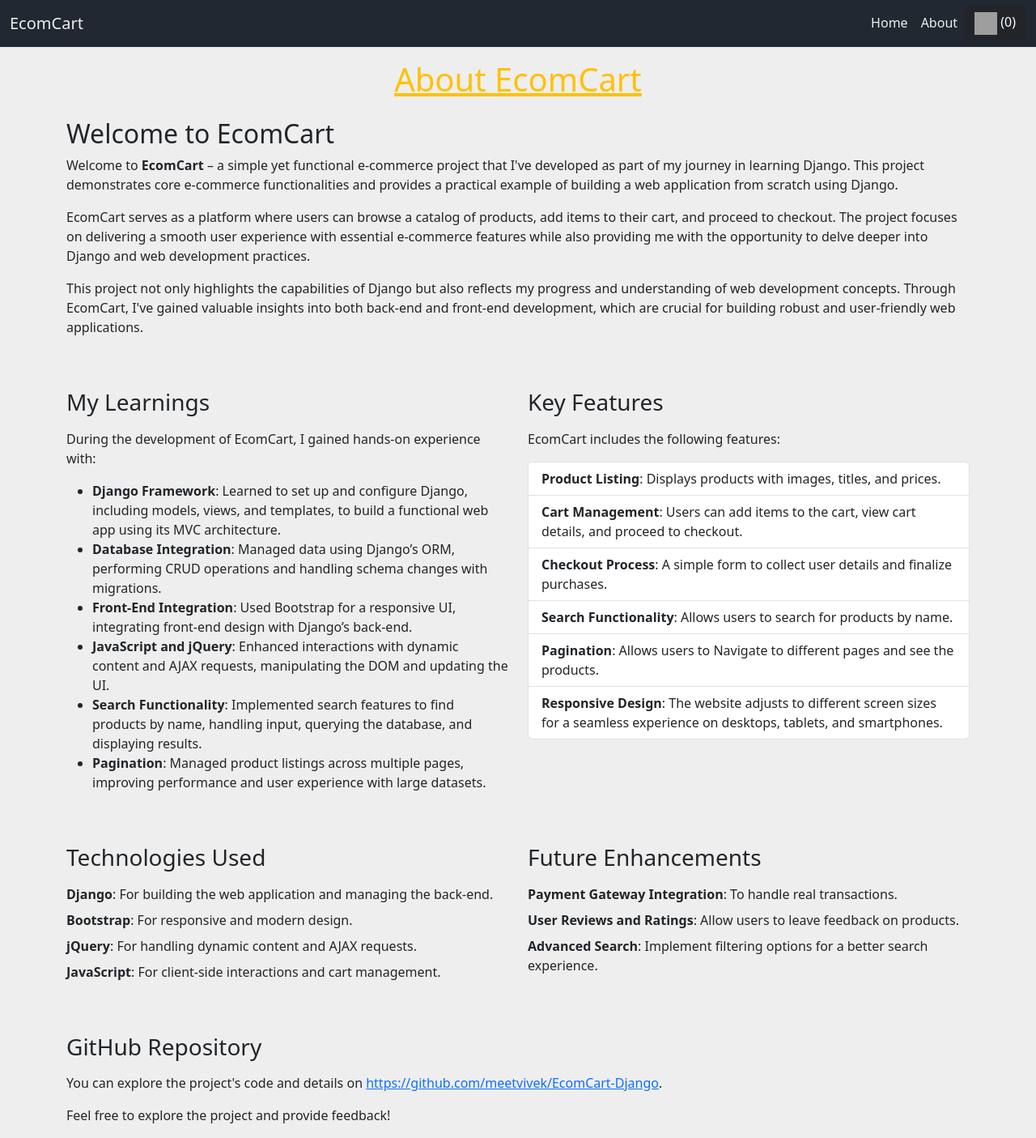
After one commit to meetvivek/EcomCart-Django, a Django app: page /about/ in a window 1280 px wide. The commit adds this page. Shown: the whole page at 81% size. Run offline with Django 5.2, Linux system fonts and the light colour scheme; some libraries are stand-ins or nearby versions; grey boxes are pictures that could not be loaded.

Commit message:
Added the about page

```diff
--- a/ecomcart/urls.py
+++ b/ecomcart/urls.py
@@ -23,4 +23,5 @@
     path('', views.index, name="index"),
     path('<int:id>/', views.detail, name="detail"),
     path('checkout/', views.checkout, name="checkout"),
+    path('about/', views.about, name="about"),
 ]
--- /dev/null
+++ b/shop/templates/shop/about.html
@@ -0,0 +1,77 @@
+{% extends 'shop/index.html' %}
+
+{% block body %}
+<div class="container mt-3">
+    <h1 class="mb-4 text-center text-warning "> <u>About EcomCart </u> </h1>
+    <div class="row mb-5">
+        <h2>Welcome to EcomCart</h2>
+        <p>Welcome to <strong>EcomCart</strong> – a simple yet functional e-commerce project that I've developed as part of my journey in learning Django. This project demonstrates core e-commerce functionalities and provides a practical example of building a web application from scratch using Django.</p>
+        <p>EcomCart serves as a platform where users can browse a catalog of products, add items to their cart, and proceed to checkout. The project focuses on delivering a smooth user experience with essential e-commerce features while also providing me with the opportunity to delve deeper into Django and web development practices.</p>
+        <p>This project not only highlights the capabilities of Django but also reflects my progress and understanding of web development concepts. Through EcomCart, I've gained valuable insights into both back-end and front-end development, which are crucial for building robust and user-friendly web applications.</p>
+    </div>
+    <div class="row mb-5">
+        <div class="col-md-6">
+            <section>
+                <h2 class="h3 mb-3">My Learnings</h2>
+                <p>During the development of EcomCart, I gained hands-on experience with:</p>
+                <ul>
+                    <li><strong>Django Framework</strong>: Learned to set up and configure Django, including models, views, and templates, to build a functional web app using its MVC architecture.</li>
+                    <li><strong>Database Integration</strong>: Managed data using Django’s ORM, performing CRUD operations and handling schema changes with migrations.</li>
+
+                    <li><strong>Front-End Integration</strong>: Used Bootstrap for a responsive UI, integrating front-end design with Django’s back-end.</li>
+                    <li><strong>JavaScript and jQuery</strong>: Enhanced interactions with dynamic content and AJAX requests, manipulating the DOM and updating the UI.</li>
+                    <li><strong>Search Functionality</strong>: Implemented search features to find products by name, handling input, querying the database, and displaying results.</li>
+                    <li><strong>Pagination</strong>: Managed product listings across multiple pages, improving performance and user experience with large datasets.</li>
+                </ul>
+            </section>
+        </div>
+        <div class="col-md-6">
+            <section>
+                <h2 class="h3 mb-3">Key Features</h2>
+                <p>EcomCart includes the following features:</p>
+                <ul class="list-group">
+                    <li class="list-group-item"><strong>Product Listing</strong>: Displays products with images, titles, and prices.</li>
+                    <li class="list-group-item"><strong>Cart Management</strong>: Users can add items to the cart, view cart details, and proceed to checkout.</li>
+                    <li class="list-group-item"><strong>Checkout Process</strong>: A simple form to collect user details and finalize purchases.</li>
+                    <li class="list-group-item"><strong>Search Functionality</strong>: Allows users to search for products by name.</li>
+                    <li class="list-group-item"><strong>Pagination</strong>: Allows users to Navigate to different pages and see the products.</li>
+                    <li class="list-group-item"><strong>Responsive Design</strong>: The website adjusts to different screen sizes for a seamless experience on desktops, tablets, and smartphones.</li>
+                </ul>
+            </section>
+        </div>
+    </div>
+
+    <div class="row mb-5">
+
+        <div class="col-md-6">
+            <section>
+                <h2 class="h3 mb-3">Technologies Used</h2>
+                <ul class="list-unstyled">
+                    <li class="mb-2"><i class="bi bi-gear"></i> <strong>Django</strong>: For building the web application and managing the back-end.</li>
+                    <li class="mb-2"><i class="bi bi-bootstrap"></i> <strong>Bootstrap</strong>: For responsive and modern design.</li>
+                    <li class="mb-2"><i class="bi bi-javascript"></i> <strong>jQuery</strong>: For handling dynamic content and AJAX requests.</li>
+                    <li class="mb-2"><i class="bi bi-code-slash"></i> <strong>JavaScript</strong>: For client-side interactions and cart management.</li>
+                </ul>
+            </section>
+        </div>
+        <div class="col-md-6">
+            <section>
+                <h2 class="h3 mb-3">Future Enhancements</h2>
+                <ul class="list-unstyled">
+                    <li class="mb-2"><i class="bi bi-arrow-right-circle"></i> <strong>Payment Gateway Integration</strong>: To handle real transactions.</li>
+                    <li class="mb-2"><i class="bi bi-arrow-right-circle"></i> <strong>User Reviews and Ratings</strong>: Allow users to leave feedback on products.</li>
+                    <li class="mb-2"><i class="bi bi-arrow-right-circle"></i> <strong>Advanced Search</strong>: Implement filtering options for a better search experience.</li>
+                </ul>
+            </section>
+        </div>
+    </div>
+    <div >
+        <h2 class="h3 mb-3">GitHub Repository</h2>
+        <p>You can explore the project's code and details on <a href="https://github.com/meetvivek/EcomCart-Django" target="_blank">https://github.com/meetvivek/EcomCart-Django</a>.</p>
+        <p>Feel free to explore the project and provide feedback!</p>
+
+    </div>
+</div>
+
+<script src="https://cdn.jsdelivr.net/npm/bootstrap@5.3.3/dist/js/bootstrap.bundle.min.js" integrity="sha384-YvpcrYf0tY3lHB60NNkmXc5s9fDVZLESaAA55NDzOxhy9GkcIdslK1eN7N6jIeHz" crossorigin="anonymous"></script>
+{% endblock %}
--- a/shop/templates/shop/index.html
+++ b/shop/templates/shop/index.html
@@ -31,9 +31,10 @@
                     <li class="nav-item">
                         <a class="nav-link custom-color" href="{{ "/" }}">Home</a>
                     </li>
-                    {% comment %} <li class="nav-item">
-                        <a class="nav-link custom-color" href="#">About</a>
+                    <li class="nav-item">
+                        <a class="nav-link custom-color" href="/about">About</a>
                     </li>
+                    {% comment %}
                     <li class="nav-item">
                         <a class="nav-link custom-color" href="#">Contact</a>
                     </li> {% endcomment %}
--- a/shop/views.py
+++ b/shop/views.py
@@ -46,3 +46,6 @@
         return redirect('/')
 
     return render(request, "shop/checkout.html")
+
+def about(request):
+    return render(request, "shop/about.html")
```
